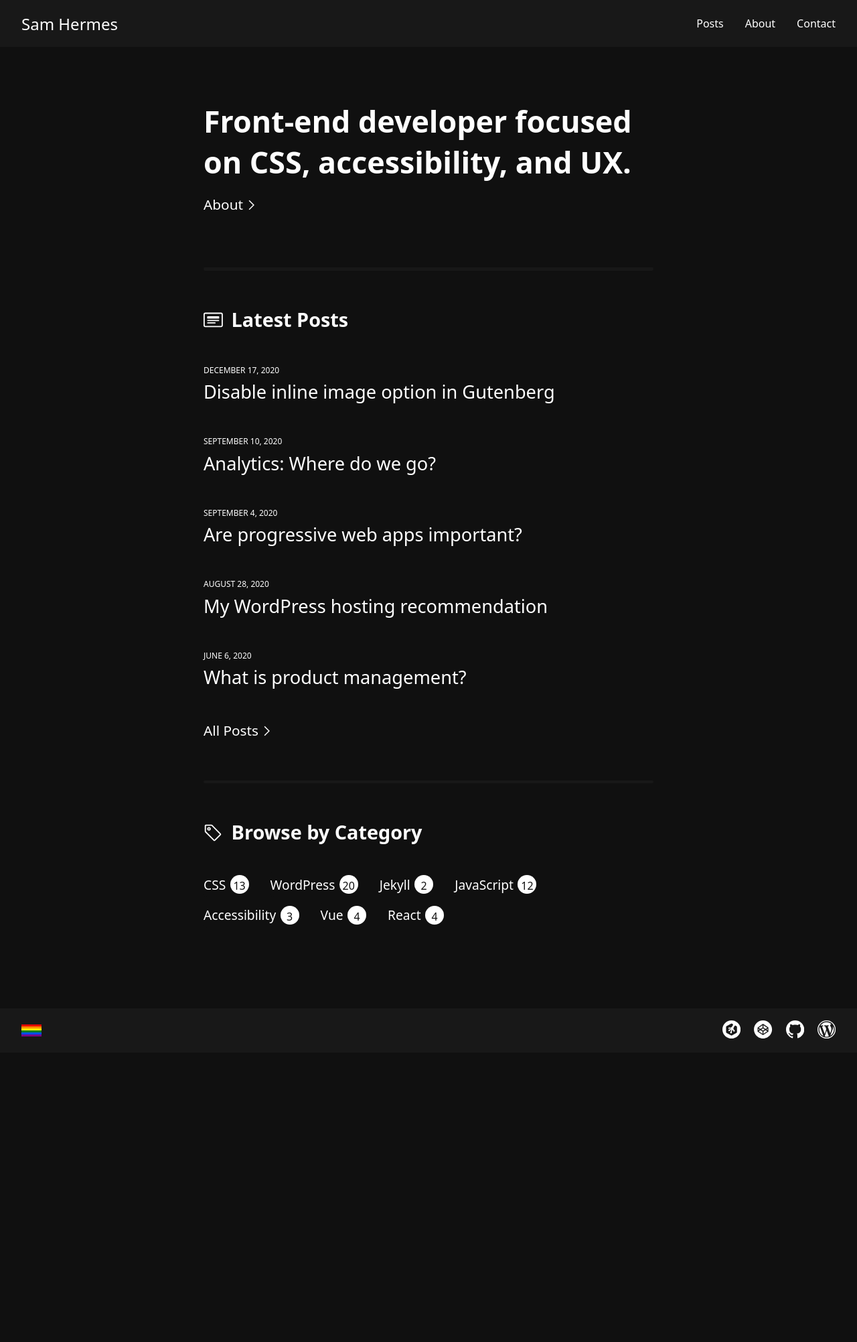
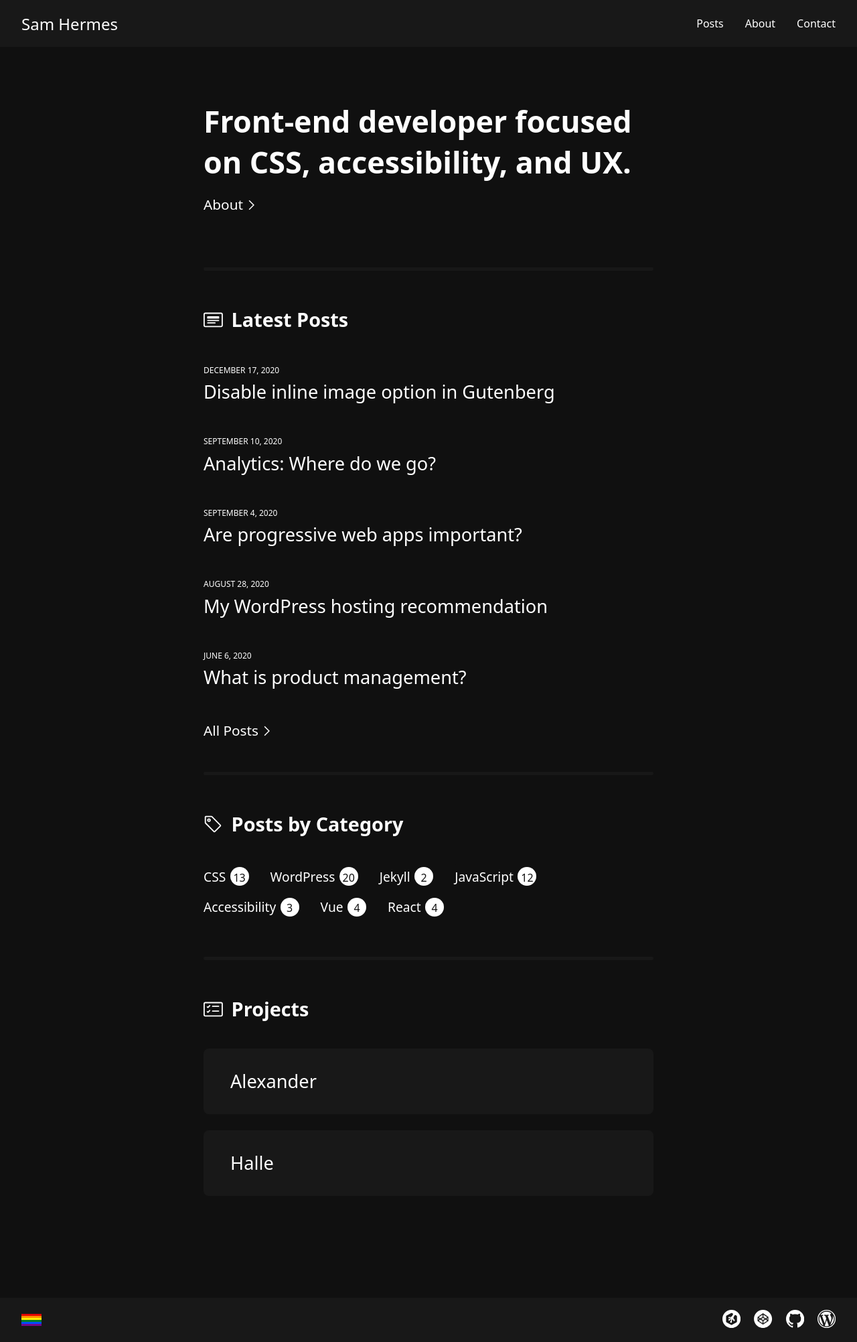
Before and after one commit to samhermes/samhermes.github.io, a Jekyll site: the page built from index.md, in a window 1280 px wide. Shown: the whole page at 67% size. Built offline with Jekyll 4.4.1, drawn with Linux system fonts in a browser that asks for light colours; before the commit the page ends 1571 px from its top, so only the background shows below that.

Commit message:
Add projects

```diff
--- a/_config.yml
+++ b/_config.yml
@@ -7,6 +7,9 @@ collections:
     output: true
   posts:
     title: Posts
+    output: true
+  projects:
+    title: Projects
     output: true
   uploads:
     title: Uploads
@@ -18,3 +21,9 @@ permalink: "/posts/:title/"
 markdown: kramdown
 sass:
   style: compressed
+defaults:
+-
+  scope:
+    path: "" # an empty string here means all files in the project
+  values:
+    layout: "default"
--- a/_includes/footer.html
+++ b/_includes/footer.html
@@ -1,29 +1,29 @@
 <footer class="site-footer">
 	<div class="contain">
-		{% include pride.svg %}
+		{% include icons/pride.svg %}
 
 		<ul class="social">
 			<li>
 				<a href="https://teamtreehouse.com/samhermes">
-					{% include treehouse.svg %}
+					{% include icons/treehouse.svg %}
 					<span class="screen-reader-text">Sam Hermes on Treehouse</span>
 				</a>
 			</li>
 			<li>
 				<a href="https://codepen.io/samhermes">
-					{% include codepen.svg %}
+					{% include icons/codepen.svg %}
 					<span class="screen-reader-text">Sam Hermes on CodePen</span>
 				</a>
 			</li>
 			<li>
 				<a href="https://github.com/samhermes">
-					{% include github.svg %}
+					{% include icons/github.svg %}
 					<span class="screen-reader-text">Sam Hermes on GitHub</span>
 				</a>
 			</li>
 			<li>
 				<a href="https://profiles.wordpress.org/samhermes">
-					{% include wordpress.svg %}
+					{% include icons/wordpress.svg %}
 					<span class="screen-reader-text">Sam Hermes on WordPress.org</span>
 				</a>
 			</li>
--- a/_layouts/post.html
+++ b/_layouts/post.html
@@ -15,7 +15,7 @@ layout: default
 
   {% unless page.categories == empty %}
   <div class="post-categories">
-    {% include category.svg %}
+    {% include icons/category.svg %}
     <p class="screen-reader-text">This post is categorized in:</p>
     <ul class="categories-list">
       {% for category in page.categories %}
--- a/_sass/_home.scss
+++ b/_sass/_home.scss
@@ -59,13 +59,9 @@
         }
     }
 
-    .latest-posts {
+    .home-posts,
+    .home-categories {
         margin-bottom: 3rem;
-
-        .more {
-            display: inline-block;
-            margin-bottom: 3rem;
-        }
 
         &::after {
             content: '';
@@ -74,14 +70,61 @@
             height: 0.3rem;
             background-color: $color-less-dark;
             border-radius: 0.15rem;
+            margin-top: 3rem;
+        }
+    }
+
+    .home-posts {
+        .more {
+            display: inline-block;
         }
     }
 
     .post-list {
-        margin: 3rem 0 3rem;
+        margin: 3rem 0;
 
         li:last-child {
             margin-bottom: 0;
         }
     }
 }
+
+.project-list {
+    list-style: none;
+    margin: 0 0 2.5rem;
+    padding: 0;
+
+    li {
+        background: $color-less-dark;
+        padding: 2rem 2.5rem;
+        border-radius: 0.5rem;
+        margin-bottom: 1.5rem;
+
+        &:last-child {
+            margin-bottom: 0;
+        }
+    }
+
+    .project-title {
+        font-size: 1.3em;
+        font-weight: 500;
+        line-height: 1.25;
+        margin: 0;
+
+        @media screen and (min-width: 28.125em) {
+          font-size: 1.45em;
+        }
+
+        @media screen and (min-width: 37.5em) {
+          font-size: 1.7em;
+        }
+
+        a {
+            text-decoration: none;
+
+            &:hover {
+                text-decoration: underline;
+            }
+        }
+    }
+}
--- a/index.md
+++ b/index.md
@@ -8,8 +8,8 @@ layout: home
 		<p>Front-end developer focused on CSS, accessibility, and UX.</p>
 		<a class="more" href="/about">About</a>
 	</div>
-	<div class="latest-posts">
-		<h2>{% include posts.svg %}Latest Posts</h2>
+	<div class="home-posts">
+		<h2>{% include icons/posts.svg %}Latest Posts</h2>
 		<ul class="post-list">
 			{% for post in site.posts limit:5 %}
 			<li>
@@ -23,11 +23,23 @@ layout: home
 		<a class="more" href="/posts">All Posts</a>
 	</div>
 	<div class="home-categories">
-		<h2>{% include category.svg %}Browse by Category</h2>
+		<h2>{% include icons/category.svg %}Posts by Category</h2>
 		<ul class="categories-list">
 			{% for category in site.categories %}
 			<li><a href="/category/{{ category[0] | downcase }}">{{ category[0] }} <span class="category-count"><span class="screen-reader-text">Count: </span>{{ category | last | size }}</span></a></li>
 			{% endfor %}
 		</ul>
 	</div>
+	<div class="home-projects">
+		<h2>{% include icons/projects.svg %}Projects</h2>
+		<ul class="project-list">
+			{% for project in site.projects limit:5 %}
+			<li>
+				<h3 class="project-title">
+					<a class="project-link" href="{{ project.url | prepend: site.baseurl }}">{{ project.title }}</a>
+				</h3>
+			</li>
+			{% endfor %}
+		</ul>
+	</div>
 </div>
```
Also changed, not shown: _projects/alexander.md (added, +4 -0 lines), _projects/halle.md (added, +4 -0 lines), _includes/icons/category.svg (renamed from _includes/category.svg), _includes/icons/codepen.svg (renamed from _includes/codepen.svg), _includes/icons/github.svg (renamed from _includes/github.svg), _includes/icons/loading.svg (renamed from _includes/loading.svg), _includes/icons/posts.svg (renamed from _includes/posts.svg), _includes/icons/pride.svg (renamed from _includes/pride.svg), _includes/icons/projects.svg (added), _includes/icons/treehouse.svg (renamed from _includes/treehouse.svg), _includes/icons/wordpress.svg (renamed from _includes/wordpress.svg).
